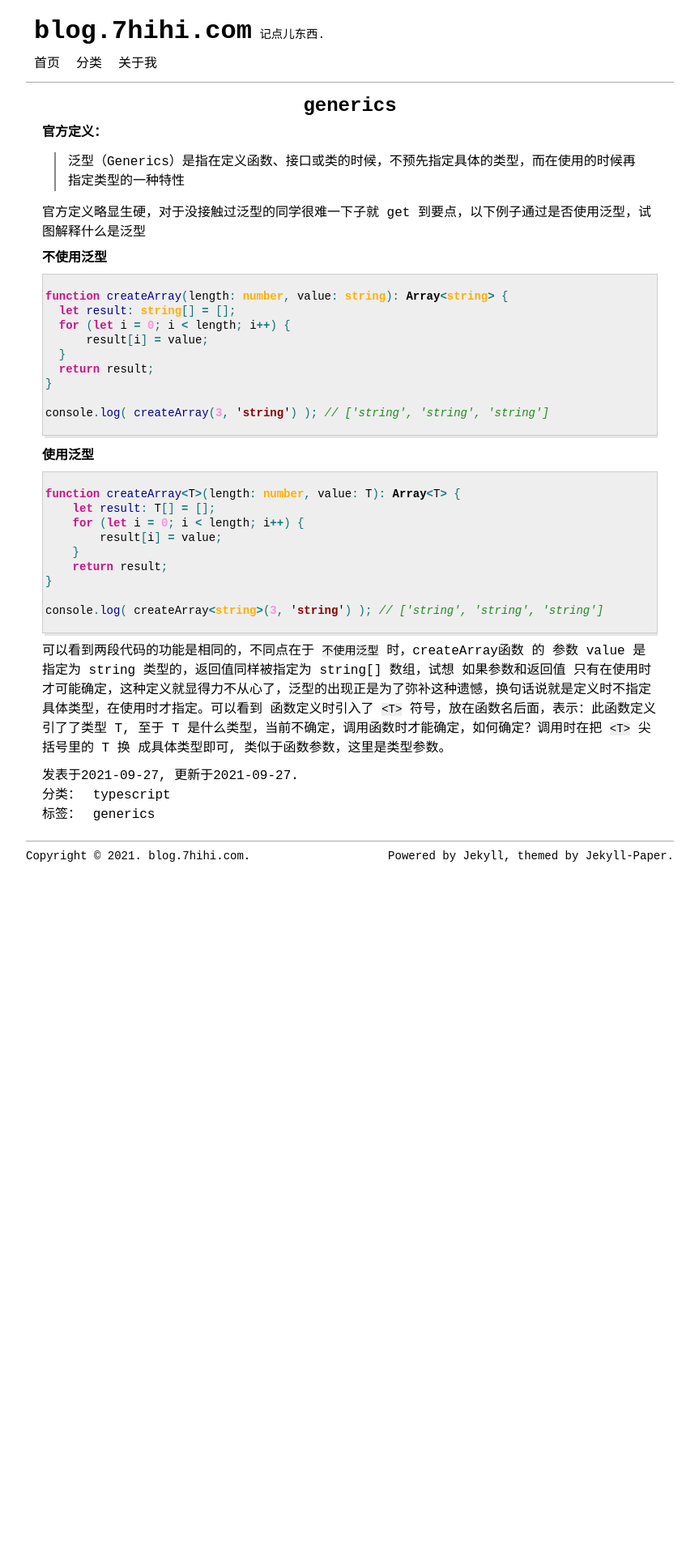
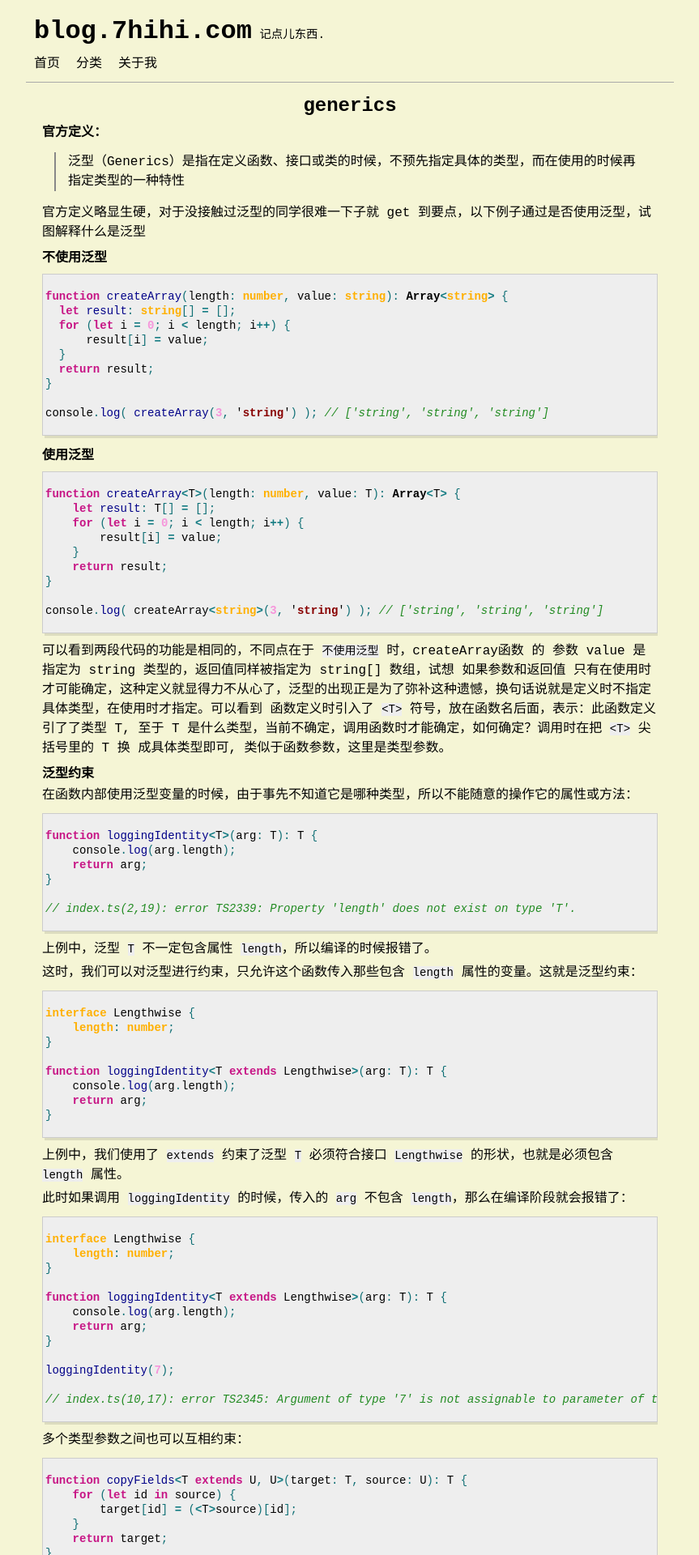
Before and after one commit to zakihuang/zakihuang.github.io, a Jekyll site: the page built from _posts/2021-09-27-typescript-generics.markdown, in a window 1280 px wide. Shown: the top 1920 px of the page at 81% size, without its empty margins (208-1071 px from the left). Built offline with Jekyll 4.4.1, drawn with Linux system fonts in a browser that asks for light colours; before the commit the page ends 1075 px from its top, so only the background shows below that; some of the changed text lies outside the part shown.

Commit message:
edit generics and about.md

````diff
--- a/_posts/2021-09-27-typescript-generics.markdown
+++ b/_posts/2021-09-27-typescript-generics.markdown
@@ -45,3 +45,159 @@
 如果参数和返回值 只有在使用时才可能确定，这种定义就显得力不从心了，泛型的出现正是为了弥补这种遗憾，换句话说就是定义时不指定具体类型，在使用时才指定。可以看到
 函数定义时引入了 `<T>` 符号，放在函数名后面，表示：此函数定义引了了类型 T, 至于 T 是什么类型，当前不确定，调用函数时才能确定，如何确定？调用时在把 `<T>` 尖括号里的 T 换
 成具体类型即可, 类似于函数参数，这里是类型参数。
+
+#### 泛型约束
+在函数内部使用泛型变量的时候，由于事先不知道它是哪种类型，所以不能随意的操作它的属性或方法：
+```ts
+
+function loggingIdentity<T>(arg: T): T {
+    console.log(arg.length);
+    return arg;
+}
+
+// index.ts(2,19): error TS2339: Property 'length' does not exist on type 'T'.
+
+```
+
+上例中，泛型 `T` 不一定包含属性 `length`，所以编译的时候报错了。
+
+这时，我们可以对泛型进行约束，只允许这个函数传入那些包含 `length` 属性的变量。这就是泛型约束：
+
+```ts
+
+interface Lengthwise {
+    length: number;
+}
+
+function loggingIdentity<T extends Lengthwise>(arg: T): T {
+    console.log(arg.length);
+    return arg;
+}
+
+```
+
+上例中，我们使用了 `extends` 约束了泛型 `T` 必须符合接口 `Lengthwise` 的形状，也就是必须包含 `length` 属性。
+
+此时如果调用 `loggingIdentity` 的时候，传入的 `arg` 不包含 `length`，那么在编译阶段就会报错了：
+
+```ts
+
+interface Lengthwise {
+    length: number;
+}
+
+function loggingIdentity<T extends Lengthwise>(arg: T): T {
+    console.log(arg.length);
+    return arg;
+}
+
+loggingIdentity(7);
+
+// index.ts(10,17): error TS2345: Argument of type '7' is not assignable to parameter of type 'Lengthwise'.
+
+```
+
+多个类型参数之间也可以互相约束：
+```ts
+
+function copyFields<T extends U, U>(target: T, source: U): T {
+    for (let id in source) {
+        target[id] = (<T>source)[id];
+    }
+    return target;
+}
+
+let x = { a: 1, b: 2, c: 3, d: 4 };
+
+copyFields(x, { b: 10, d: 20 });
+
+```
+
+上例中，我们使用了两个类型参数，其中要求 T 继承 U，这样就保证了 U 上不会出现 T 中不存在的字段。
+#### 泛型接口
+
+可以使用接口的方式来定义一个函数需要符合的形状：
+
+```ts
+
+interface SearchFunc {
+  (source: string, subString: string): boolean;
+}
+
+let mySearch: SearchFunc;
+mySearch = function(source: string, subString: string) {
+    return source.search(subString) !== -1;
+}
+
+```
+
+也可以使用含有泛型的接口来定义函数的形状：
+
+```ts
+
+interface CreateArrayFunc {
+    <T>(length: number, value: T): Array<T>;
+}
+
+let createArray: CreateArrayFunc;
+createArray = function<T>(length: number, value: T): Array<T> {
+    let result: T[] = [];
+    for (let i = 0; i < length; i++) {
+        result[i] = value;
+    }
+    return result;
+}
+
+createArray(3, 'x'); // ['x', 'x', 'x']
+
+```
+
+进一步，我们可以把泛型参数提前到接口名上：
+
+```ts
+
+interface CreateArrayFunc<T> {
+    (length: number, value: T): Array<T>;
+}
+
+let createArray: CreateArrayFunc<string>;
+createArray = function<T>(length: number, value: T): Array<T> {
+    let result: T[] = [];
+    for (let i = 0; i < length; i++) {
+        result[i] = value;
+    }
+    return result;
+}
+
+createArray(3, 'x'); // ['x', 'x', 'x']
+
+```
+
+注意，此时在使用泛型接口的时候，需要定义泛型的类型。
+#### 泛型类
+与泛型接口类似，泛型也可以用于类的类型定义中：
+
+```ts
+
+class GenericNumber<T> {
+    zeroValue: T;
+    add: (x: T, y: T) => T;
+}
+
+let myGenericNumber = new GenericNumber<number>();
+
+```
+#### 泛型参数的默认类型
+在 TypeScript 2.3 以后，我们可以为泛型中的类型参数指定默认类型。当使用泛型时没有在代码中直接指定类型参数，从实际值参数中也无法推测出时，这个默认类型就会起作用。
+
+```ts
+
+function createArray<T = string>(length: number, value: T): Array<T> {
+    let result: T[] = [];
+    for (let i = 0; i < length; i++) {
+        result[i] = value;
+    }
+    return result;
+}
+
+```
--- a/_sass/page.scss
+++ b/_sass/page.scss
@@ -1,4 +1,8 @@
 @charset "utf-8";
+
+body {
+  background-color: #f5f5d5;
+}
 
 .page-title {
   text-align: center;
````
Also changed, not shown: pages/about.md (+5 -4 lines).
